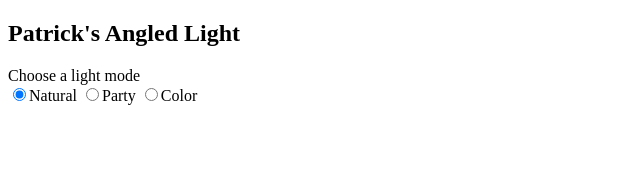
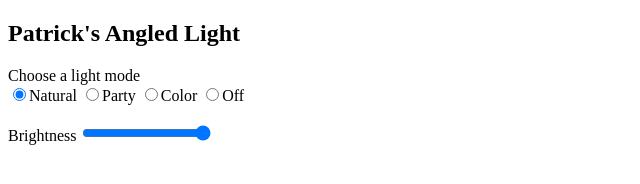
Before and after one commit to patrickcollins12/photon_angled_light, a plain HTML site: page angled-light.html in a window 1280 px wide. Shown: the whole page, without its empty margins (0-640 px from the left). Drawn offline with nearby package versions, Linux system fonts and the light colour scheme.

Commit message:
addded off mode. finalized move to cli

```diff
--- a/angled-light.html
+++ b/angled-light.html
@@ -15,7 +15,13 @@
 	<input type="radio" name="mode" onclick="handleModeChange(this);" value="natural" checked>Natural
 	<input type="radio" name="mode" onclick="handleModeChange(this);" value="party">Party
 	<input type="radio" name="mode" onclick="handleModeChange(this);" value="color">Color
+	<input type="radio" name="mode" onclick="handleModeChange(this);" value="off">Off
 	</form>
+
+	<br>
+	<label for="brightness">Brightness</label>
+	<input type="range" id="brightness" name="brightness" min="1" max="255" value="255">
+	<br>
 
 	<div id="color_section">
 		<p></p>
--- a/angled-light.js
+++ b/angled-light.js
@@ -49,6 +49,10 @@ function setup() {
   var whiteSlider = document.querySelector("#white");
   whiteSlider.addEventListener("change", updateWhite, false);
 
+    // setup the brightness slider
+    var brightnessSlider = document.querySelector("#brightness");
+    brightnessSlider.addEventListener("change", updateBrightness, false);
+
   // TODO: test out defaults and disabled or slow wifi
 }
 
@@ -71,6 +75,10 @@ function updateWhite(event) {
   callParticleFunction("w_value", event.target.value);
 }
 
+function updateBrightness(event) {
+  callParticleFunction("brightness", event.target.value);
+}
+
 function handleModeChange(m) {
   var mode = m.value
   console.log("Mode:", mode);
```
Also changed, not shown: 1 other file.
